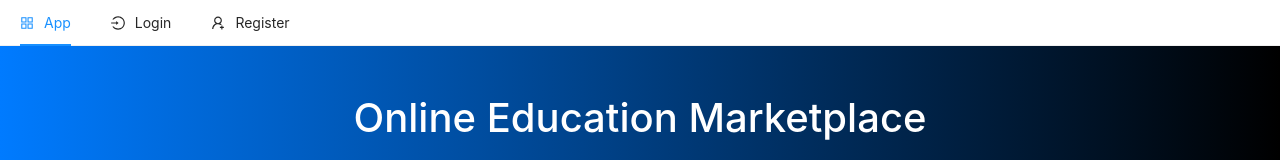
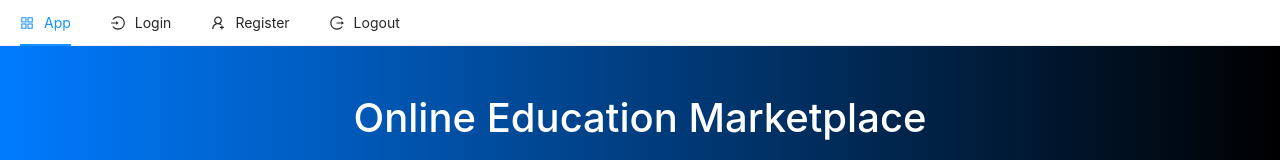
Before and after one commit to juliofelipe/edemy, a Next.js app in the folder client/: page / in a window 1280 px wide. Shown: the top 160 px of the page. Built offline with nearby package versions, Linux system fonts and the light colour scheme.

Commit message:
feat: implementing logout

```diff
--- a/client/components/TopNav.jsx
+++ b/client/components/TopNav.jsx
@@ -1,16 +1,33 @@
-import { useState, useEffect } from "react";
+import { useState, useEffect, useContext } from "react";
 import { Menu } from "antd";
 import Link from "next/link";
 import  {
     AppstoreOutlined,
     LoginOutlined,
     UserAddOutlined,
+    LogoutOutlined,
 } from "@ant-design/icons";
+import {Context} from "../context";
+import axios from "axios";
+import {useRouter} from "next/router";
+import {toast} from "react-toastify";
 
 const { Item } = Menu;
 
 const TopNav = () => {
     const [current, setCurrent] = useState("");
+
+    const { state, dispatch } = useContext(Context);
+
+    const router = useRouter();
+
+    const logout = async () => {
+        dispatch({ type: "LOGOUT" })
+        window.localStorage.removeItem("user");
+        const { data } = await axios.get("/api/logout");
+        toast(data.message);
+        router.push("/login");
+    }
 
     useEffect(() => {
         process.browser && setCurrent(window.location.pathname)
@@ -41,6 +58,10 @@
                     <a>Register</a>
                 </Link>
             </Item>
+
+            <Item onClick={logout} icon={<LogoutOutlined />} className="float-right">
+                Logout
+            </Item>
         </Menu>
 
     )
```
Also changed, not shown: 2 other files (tests, documents, lock files or other folders).
